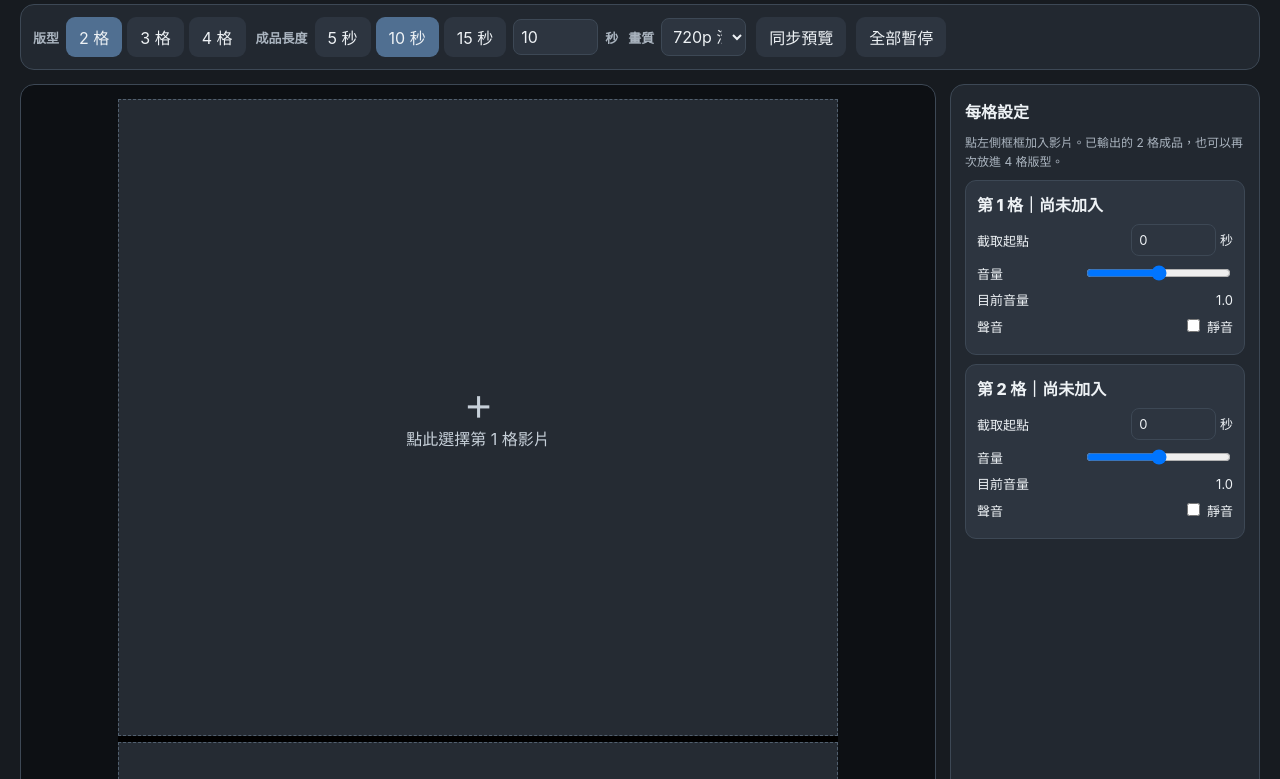
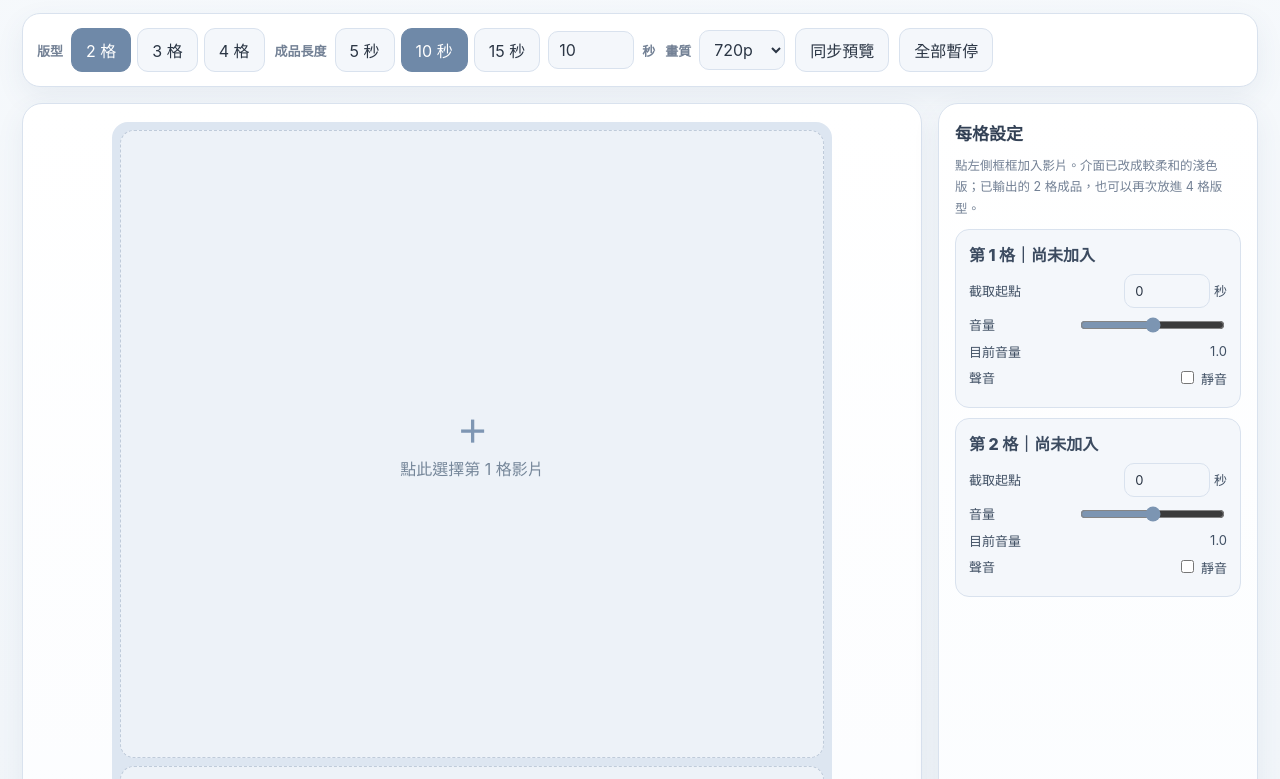
Before and after one commit to kf5wpntrh7-stack/video-collage, a plain HTML site: page index.html in a window 1280 px wide. Shown: the part 88-867 px from the top of the page. Drawn offline with Linux system fonts and the light colour scheme.

Commit message:
Add files via upload

```diff
--- a/index.html
+++ b/index.html
@@ -3,36 +3,74 @@
 <head>
 <meta charset="utf-8">
 <meta name="viewport" content="width=device-width,initial-scale=1">
-<title>銅鑼燒工作室｜電腦影片拼接 v1.2</title>
+<title>銅鑼燒工作室｜電腦影片拼接 v1.3</title>
 <style>
-:root{--bg:#171b20;--panel:#222830;--panel2:#2d3540;--line:#3d4855;--text:#eef2f5;--muted:#aab4bf;--accent:#506f91;--accent2:#6285aa;--danger:#8c5757;--ok:#4d7963}
-*{box-sizing:border-box}body{margin:0;background:var(--bg);color:var(--text);font-family:-apple-system,BlinkMacSystemFont,"Segoe UI","Noto Sans TC",sans-serif}
-button,input,select{font:inherit}.app{max-width:1320px;margin:auto;padding:20px}header{display:flex;justify-content:space-between;align-items:flex-end;margin-bottom:14px}
-h1{font-size:24px;margin:0}.sub{font-size:13px;color:var(--muted);margin-top:4px}
-.toolbar,.bottom{display:flex;flex-wrap:wrap;gap:10px;align-items:center;background:var(--panel);border:1px solid var(--line);border-radius:14px;padding:12px}
-.group{display:flex;align-items:center;gap:7px}.label{font-size:13px;color:var(--muted);font-weight:700}.seg{display:flex;gap:5px}
-button{border:0;border-radius:9px;padding:8px 13px;color:var(--text);background:var(--panel2);cursor:pointer}button.active,.primary{background:var(--accent)}button:hover{background:var(--accent2)}
-input[type=number],select{background:var(--panel2);color:var(--text);border:1px solid var(--line);border-radius:8px;padding:7px;width:85px}
-.workspace{display:grid;grid-template-columns:minmax(0,1fr) 310px;gap:14px;margin-top:14px}
-.preview-wrap{background:#0d1014;border:1px solid var(--line);border-radius:14px;padding:14px;min-height:640px;display:flex;align-items:center;justify-content:center}
-.grid{width:min(100%,720px);display:grid;gap:6px;background:#000}
+:root{
+  --bg:#eef3f8;
+  --panel:#ffffff;
+  --panel2:#f4f7fb;
+  --panel3:#edf2f8;
+  --line:#d9e2ee;
+  --text:#2b3645;
+  --muted:#738195;
+  --accent:#6f89a8;
+  --accent2:#839ab6;
+  --accent3:#dfe8f3;
+  --danger:#c98787;
+  --ok:#7aa38d;
+  --shadow:0 10px 28px rgba(63,91,122,.08);
+}
+*{box-sizing:border-box}
+body{margin:0;background:linear-gradient(180deg,#f6f9fc 0%,#eef3f8 100%);color:var(--text);font-family:-apple-system,BlinkMacSystemFont,"Segoe UI","Noto Sans TC",sans-serif}
+button,input,select{font:inherit}
+.app{max-width:1320px;margin:auto;padding:22px}
+header{display:flex;justify-content:space-between;align-items:flex-end;gap:18px;margin-bottom:16px}
+h1{font-size:28px;margin:0;color:#334155;letter-spacing:.3px}
+.sub{font-size:13px;color:var(--muted);margin-top:4px}
+.toolbar,.bottom,.result,.side,.preview-wrap{background:var(--panel);border:1px solid var(--line);box-shadow:var(--shadow)}
+.toolbar,.bottom{display:flex;flex-wrap:wrap;gap:10px;align-items:center;border-radius:18px;padding:14px}
+.group{display:flex;align-items:center;gap:8px;flex-wrap:wrap}
+.label{font-size:13px;color:var(--muted);font-weight:800}
+.seg{display:flex;gap:6px}
+button{border:1px solid var(--line);border-radius:11px;padding:9px 14px;color:var(--text);background:var(--panel2);cursor:pointer;transition:.18s ease}
+button.active,.primary{background:var(--accent);color:#fff;border-color:var(--accent)}
+button:hover{background:var(--accent3);border-color:#c9d6e6}
+button.active:hover,.primary:hover{background:var(--accent2);border-color:var(--accent2)}
+input[type=number],select{background:var(--panel2);color:var(--text);border:1px solid var(--line);border-radius:10px;padding:8px 10px;width:86px;outline:none}
+input[type=number]:focus,select:focus{border-color:#b7c7da;box-shadow:0 0 0 3px rgba(127,154,184,.12)}
+.workspace{display:grid;grid-template-columns:minmax(0,1fr) 320px;gap:16px;margin-top:16px}
+.preview-wrap{border-radius:20px;padding:18px;min-height:640px;display:flex;align-items:center;justify-content:center;background:linear-gradient(180deg,#ffffff 0%,#f9fbfe 100%)}
+.grid{width:min(100%,720px);display:grid;gap:8px;background:#dde6f1;padding:8px;border-radius:16px}
 .layout-2{grid-template:repeat(2,1fr)/1fr;aspect-ratio:9/16}
 .layout-3{grid-template:repeat(3,1fr)/1fr;aspect-ratio:9/16}
 .layout-4{grid-template:repeat(2,1fr)/repeat(2,1fr);aspect-ratio:1}
-.slot{position:relative;overflow:hidden;background:#252b33;border:1px dashed #52606f;cursor:pointer}.slot video{width:100%;height:100%;object-fit:cover;background:#000;display:block}
-.empty{position:absolute;inset:0;display:flex;align-items:center;justify-content:center;flex-direction:column;color:#c7d0d9}.empty b{font-size:28px}.badge{position:absolute;left:8px;top:8px;background:#000a;padding:4px 7px;border-radius:7px;font-size:12px}
-.remove{position:absolute;right:7px;top:7px;background:#000a}.side{background:var(--panel);border:1px solid var(--line);border-radius:14px;padding:14px;min-height:640px}
-.side h2{font-size:16px;margin:0 0 10px}.hint,.notice{font-size:12px;color:var(--muted);line-height:1.6}.card{background:var(--panel2);border:1px solid var(--line);border-radius:11px;padding:11px;margin-top:9px}
-.card-title{font-weight:800;white-space:nowrap;overflow:hidden;text-overflow:ellipsis;margin-bottom:8px}.row{display:flex;justify-content:space-between;align-items:center;gap:8px;margin:7px 0;font-size:13px}
-.row input[type=range]{width:145px}.bottom{margin-top:14px}.primary{font-weight:800;padding:10px 22px}.primary:disabled{opacity:.45}.progress{height:10px;background:#303944;border-radius:99px;overflow:hidden;flex:1}.bar{height:100%;width:0;background:var(--ok)}
-.status{min-width:220px;color:var(--muted);font-size:13px}.result{display:none;margin-top:12px;background:var(--panel);border:1px solid var(--line);border-radius:14px;padding:12px}
-.result video{width:min(100%,500px);max-height:440px;background:#000;border-radius:10px}.download{display:inline-block;margin-top:9px;padding:9px 15px;background:var(--ok);color:#fff;text-decoration:none;border-radius:9px;font-weight:800}
-canvas,.hidden-media{display:none!important}@media(max-width:900px){.workspace{grid-template-columns:1fr}.side{min-height:auto}.preview-wrap{min-height:500px}}
+.slot{position:relative;overflow:hidden;background:#edf2f8;border:1.5px dashed #bfcbda;border-radius:14px;cursor:pointer}
+.slot video{width:100%;height:100%;object-fit:cover;background:#dfe7f1;display:block}
+.empty{position:absolute;inset:0;display:flex;align-items:center;justify-content:center;flex-direction:column;color:#76879a;gap:4px}
+.empty b{font-size:30px;color:#7e96b3}
+.badge{position:absolute;left:10px;top:10px;background:rgba(56,72,95,.74);padding:5px 8px;border-radius:999px;font-size:12px;color:#fff}
+.remove{position:absolute;right:10px;top:10px;background:rgba(56,72,95,.74);color:#fff;border:none;padding:5px 9px}
+.side{border-radius:20px;padding:16px;min-height:640px;background:linear-gradient(180deg,#ffffff 0%,#f8fbfe 100%)}
+.side h2{font-size:17px;margin:0 0 10px;color:#334155}.hint,.notice{font-size:12.5px;color:var(--muted);line-height:1.7}
+.card{background:var(--panel2);border:1px solid var(--line);border-radius:14px;padding:12px 13px;margin-top:10px}
+.card-title{font-weight:800;white-space:nowrap;overflow:hidden;text-overflow:ellipsis;margin-bottom:8px;color:#3c4b60}
+.row{display:flex;justify-content:space-between;align-items:center;gap:8px;margin:7px 0;font-size:13px;color:#405064}
+.row input[type=range]{width:145px;accent-color:#7c95b2}
+.bottom{margin-top:16px;border-radius:18px}
+.primary{font-weight:800;padding:10px 22px}.primary:disabled{opacity:.45}
+.progress{height:10px;background:#e5edf6;border-radius:999px;overflow:hidden;flex:1}.bar{height:100%;width:0;background:linear-gradient(90deg,#86b39d,#78a58d)}
+.status{min-width:220px;color:var(--muted);font-size:13px}
+.result{display:none;margin-top:14px;border-radius:18px;padding:14px}
+.result h2{margin:0 0 10px;color:#334155;font-size:17px}
+.result video{width:min(100%,500px);max-height:440px;background:#dfe7f1;border-radius:12px}
+.download{display:inline-block;margin-top:10px;padding:10px 15px;background:var(--ok);color:#fff;text-decoration:none;border-radius:10px;font-weight:800}
+canvas,.hidden-media{display:none!important}
+@media(max-width:900px){.workspace{grid-template-columns:1fr}.side{min-height:auto}.preview-wrap{min-height:500px}}
 </style>
 </head>
 <body>
 <div class="app">
-<header><div><h1>銅鑼燒工作室｜電腦影片拼接</h1><div class="sub">v1.2｜2 格、3 格、4 格</div></div><div class="sub">Windows／Mac・Chrome／Edge</div></header>
+<header><div><h1>銅鑼燒工作室｜電腦影片拼接</h1><div class="sub">v1.3｜柔和淺色版・2 格、3 格、4 格</div></div><div class="sub">Windows／Mac・Chrome／Edge</div></header>
 <div class="toolbar">
  <div class="group"><span class="label">版型</span><div class="seg" id="layouts"><button data-n="2" class="active">2 格</button><button data-n="3">3 格</button><button data-n="4">4 格</button></div></div>
  <div class="group"><span class="label">成品長度</span><div class="seg" id="presets"><button data-s="5">5 秒</button><button data-s="10" class="active">10 秒</button><button data-s="15">15 秒</button></div><input id="duration" type="number" min="1" max="30" value="10"><span class="label">秒</span></div>
@@ -41,7 +79,7 @@ canvas,.hidden-media{display:none!important}@media(max-width:900px){.workspace{g
 </div>
 <div class="workspace">
  <div class="preview-wrap"><div id="grid" class="grid layout-2"></div></div>
- <aside class="side"><h2>每格設定</h2><div class="hint">點左側框框加入影片。已輸出的 2 格成品，也可以再次放進 4 格版型。</div><div id="settings"></div></aside>
+ <aside class="side"><h2>每格設定</h2><div class="hint">點左側框框加入影片。介面已改成較柔和的淺色版；已輸出的 2 格成品，也可以再次放進 4 格版型。</div><div id="settings"></div></aside>
 </div>
 <div class="bottom"><button class="primary" id="export">輸出影片</button><div class="progress"><div class="bar" id="bar"></div></div><div class="status" id="status">就緒</div></div>
 <div class="notice">輸出採即時錄製：10 秒影片約需等待 10 秒。輸出時不要切換分頁。可重複輸出，不需重新整理。</div>
```
